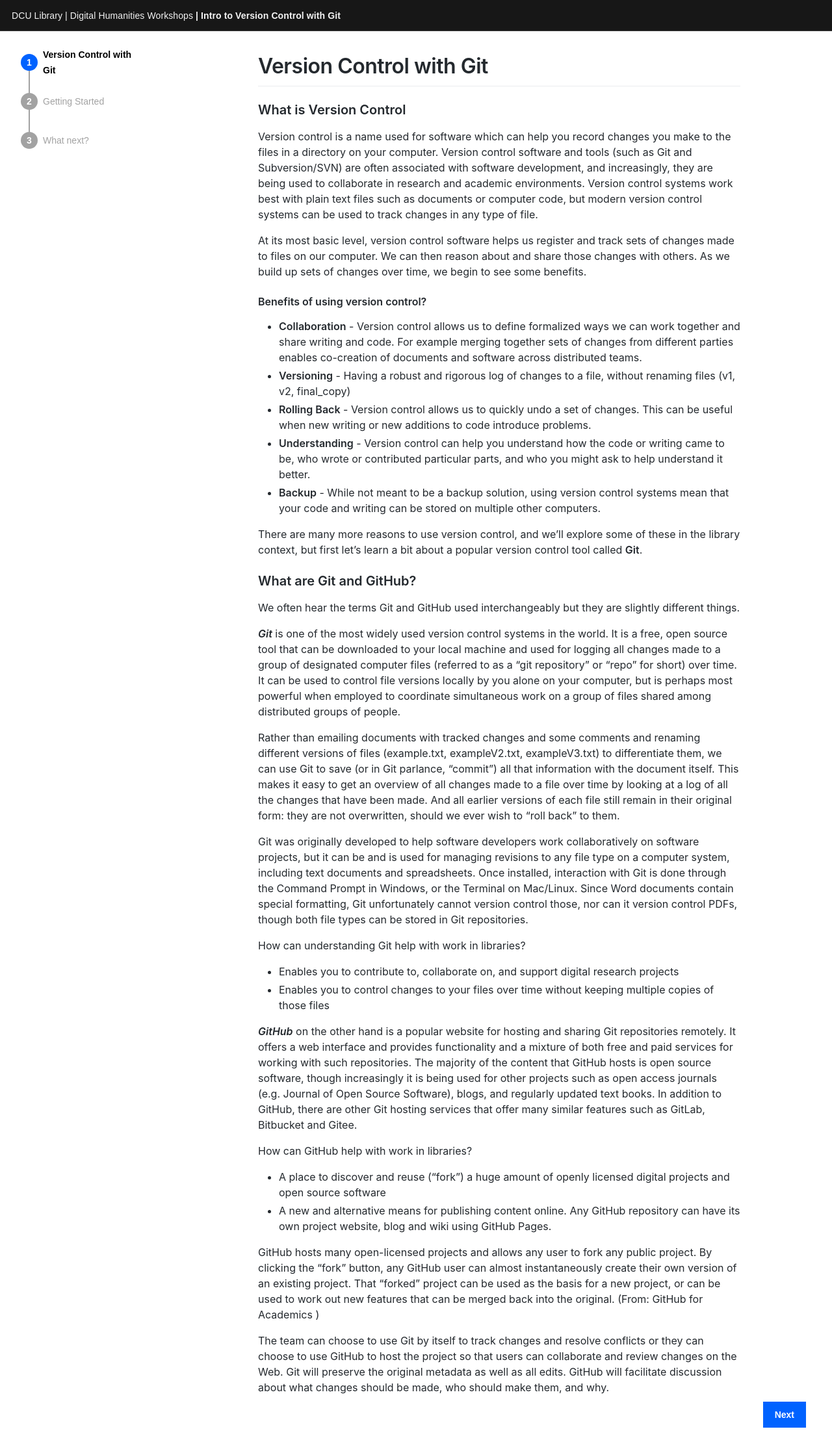
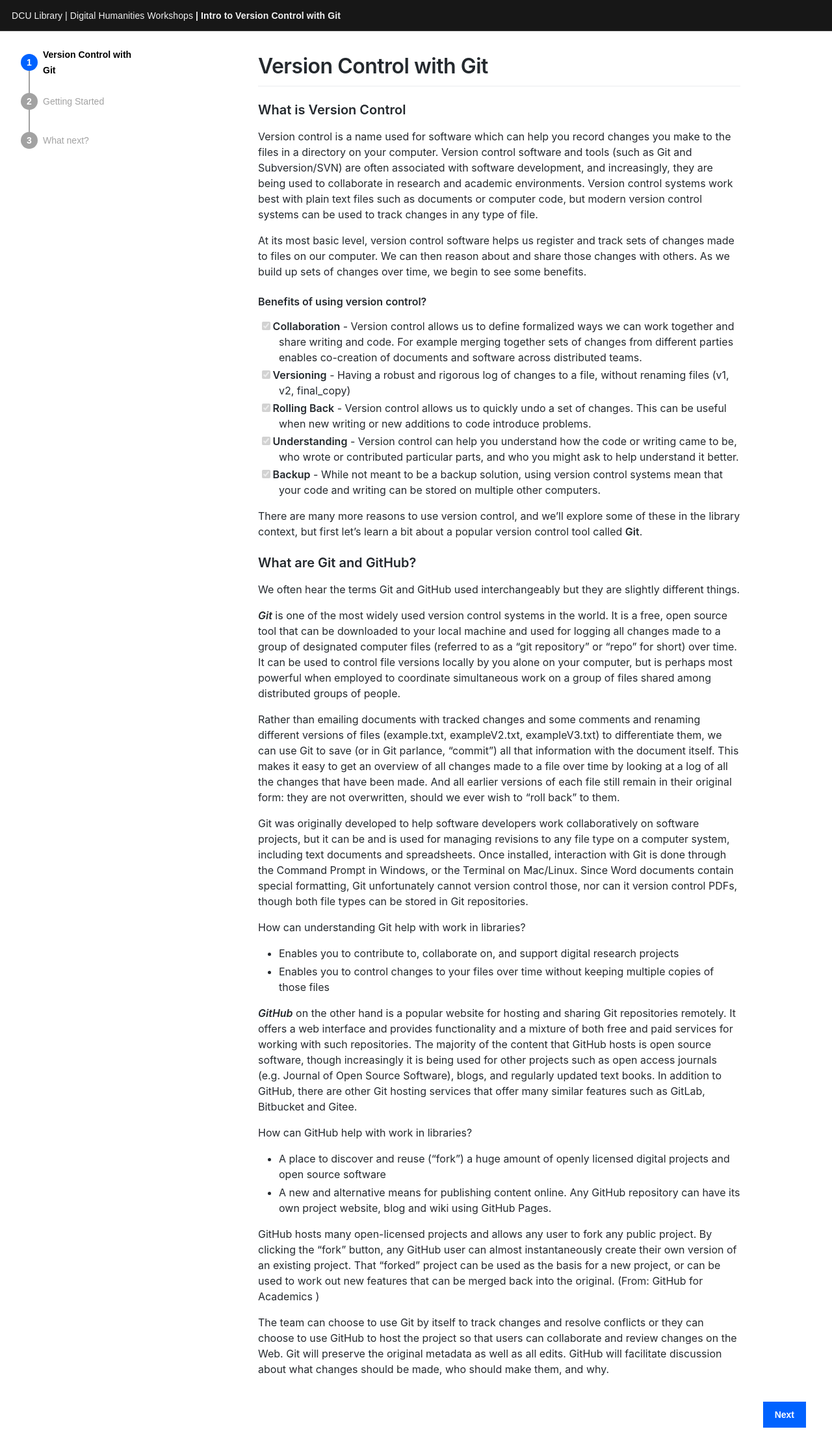
Before and after one commit to liamodwyer/github-pages, a Jekyll site: the page built from _workshop/index.md, in a window 1280 px wide. Shown: the top 2236 px of the page at 65% size. Built offline with Jekyll 4.4.1, drawn with Linux system fonts in a browser that asks for light colours; some web fonts are replaced.

```diff
--- a/_workshop/index.md
+++ b/_workshop/index.md
@@ -9,11 +9,11 @@ Version control is a name used for software which can help you record changes yo
 At its most basic level, version control software helps us register and track sets of changes made to files on our computer. We can then reason about and share those changes with others. As we build up sets of changes over time, we begin to see some benefits.
 
 #### Benefits of using version control?
-* __Collaboration__ - Version control allows us to define formalized ways we can work together and share writing and code. For example merging together sets of changes from different parties enables co-creation of documents and software across distributed teams.
-* __Versioning__ - Having a robust and rigorous log of changes to a file, without renaming files (v1, v2, final_copy)
-* __Rolling Back__ - Version control allows us to quickly undo a set of changes. This can be useful when new writing or new additions to code introduce problems.
-* __Understanding__ - Version control can help you understand how the code or writing came to be, who wrote or contributed particular parts, and who you might ask to help understand it better.
-* __Backup__ - While not meant to be a backup solution, using version control systems mean that your code and writing can be stored on multiple other computers.
+- [x] __Collaboration__ - Version control allows us to define formalized ways we can work together and share writing and code. For example merging together sets of changes from different parties enables co-creation of documents and software across distributed teams.
+- [x] __Versioning__ - Having a robust and rigorous log of changes to a file, without renaming files (v1, v2, final_copy)
+- [x] __Rolling Back__ - Version control allows us to quickly undo a set of changes. This can be useful when new writing or new additions to code introduce problems.
+- [x] __Understanding__ - Version control can help you understand how the code or writing came to be, who wrote or contributed particular parts, and who you might ask to help understand it better.
+- [x] __Backup__ - While not meant to be a backup solution, using version control systems mean that your code and writing can be stored on multiple other computers.
 
 There are many more reasons to use version control, and we’ll explore some of these in the library context, but first let’s learn a bit about a popular version control tool called **Git**.
 
```
